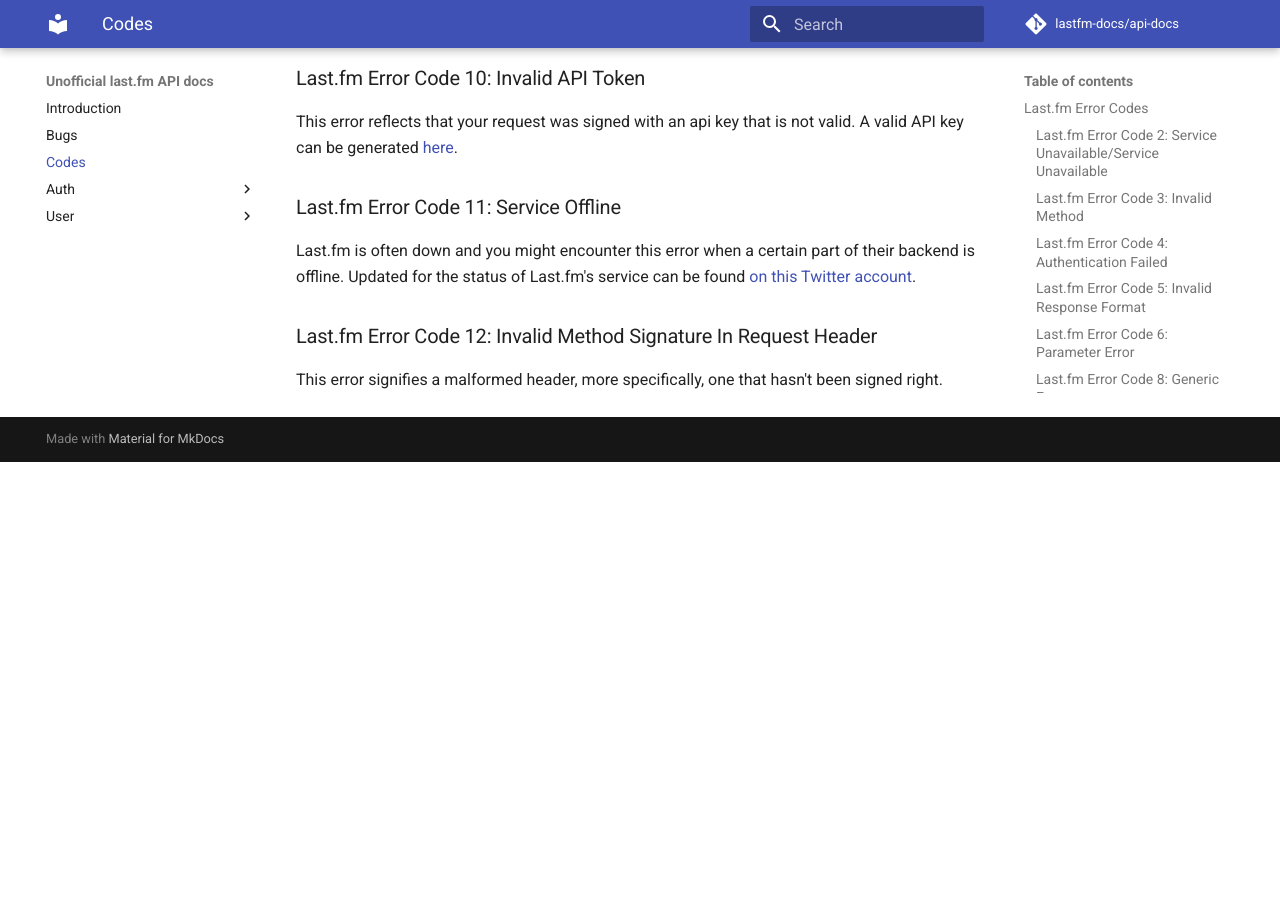
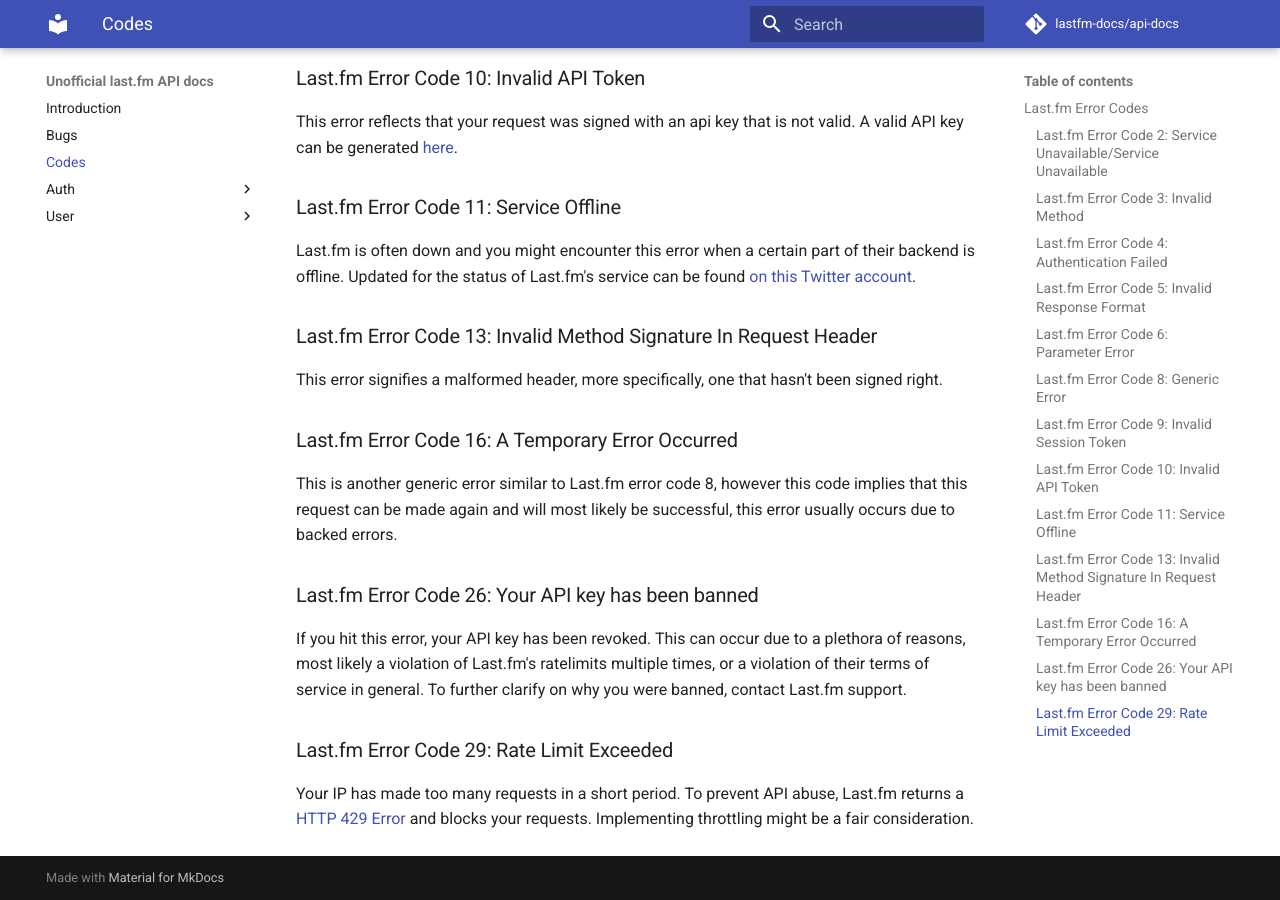
Before and after one commit to lastfm-docs/api-docs, an MkDocs documentation site: the page built from docs/codes.md, in a window 1280 px wide and 900 px high, scrolled down 1685 px. Built offline with MkDocs 1.6.1 and Material for MkDocs 9.7.7, drawn with Linux system fonts in a browser that asks for light colours; comment, search, counter and statistics services are not loaded; before the commit the page ends 2147 px from its top, so only the background shows below that.

Commit message:
added last of lfm codes

```diff
--- a/docs/codes.md
+++ b/docs/codes.md
@@ -56,5 +56,14 @@
 ### Last.fm Error Code 11: Service Offline
 Last.fm is often down and you might encounter this error when a certain part of their backend is offline. Updated for the status of Last.fm's service can be found [on this Twitter account](https://twitter.com/lastfmstatus).
 
-### Last.fm Error Code 12: Invalid Method Signature In Request Header
+### Last.fm Error Code 13: Invalid Method Signature In Request Header
 This error signifies a malformed header, more specifically, one that hasn't been signed right.
+
+### Last.fm Error Code 16: A Temporary Error Occurred
+This is another generic error similar to Last.fm error code 8, however this code implies that this request can be made again and will most likely be successful, this error usually occurs due to backed errors.
+
+### Last.fm Error Code 26: Your API key has been banned
+If you hit this error, your API key has been revoked. This can occur due to a plethora of reasons, most likely a violation of Last.fm's ratelimits multiple times, or a violation of their terms of service in general. To further clarify on why you were banned, contact Last.fm support.
+
+### Last.fm Error Code 29: Rate Limit Exceeded
+Your IP has made too many requests in a short period. To prevent API abuse, Last.fm returns a [HTTP 429 Error](https://developer.mozilla.org/en-US/docs/Web/HTTP/Status/429) and blocks your requests. Implementing throttling might be a fair consideration.
```
